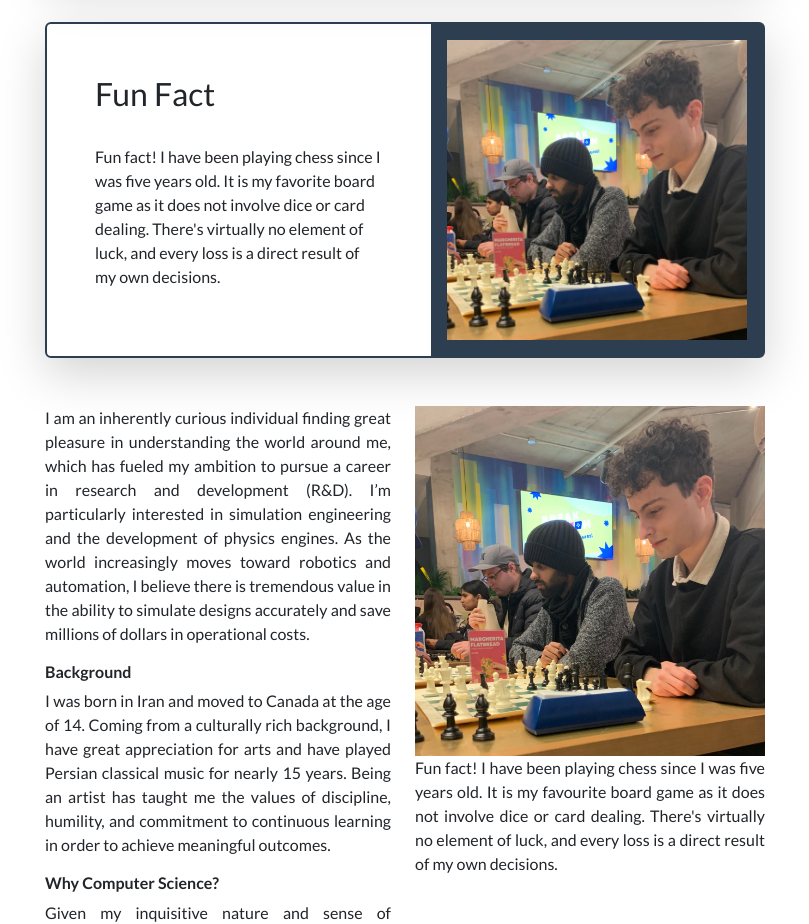
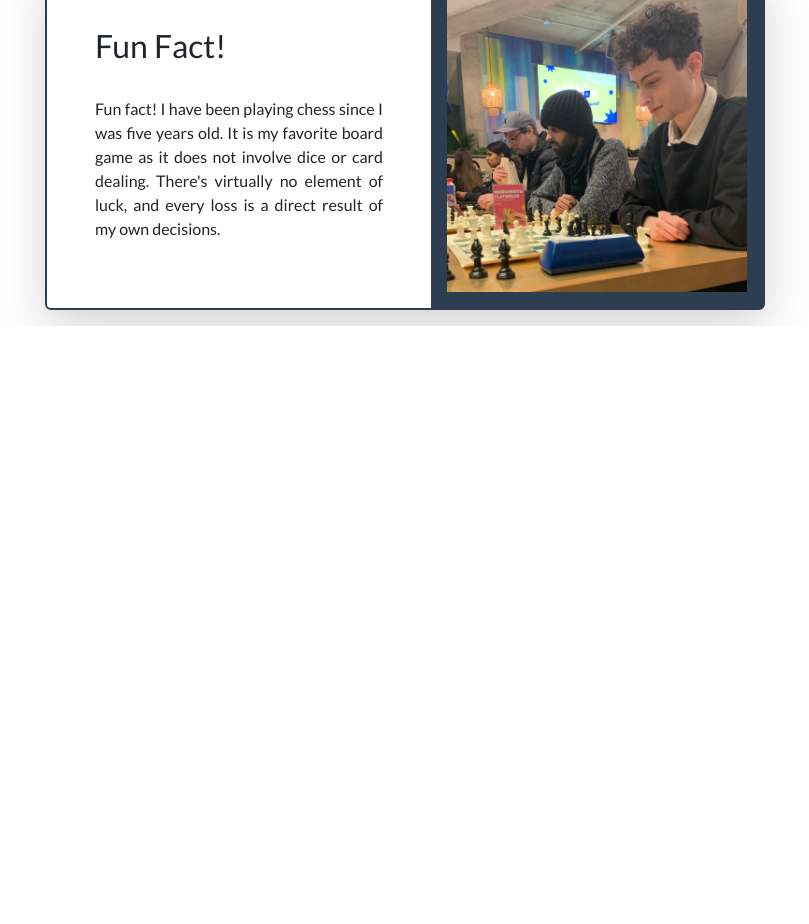
Before and after one commit to Bitstachio/portfolio, a SvelteKit app: page /about in a window 1280 px wide. Shown: the part 1873-2797 px from the top of the page, without its empty margins (235-1044 px from the left). After the commit the page ends 2199 px from the top, so only its background shows below. Built offline with nearby package versions, Linux system fonts and the light colour scheme.

Commit message:
Polish about page & component

```diff
--- a/src/lib/styles/global.scss
+++ b/src/lib/styles/global.scss
@@ -9,3 +9,8 @@
 		text-align: center;
 	}
 }
+
+// Bootstrap does not provide a utility class for justified text
+.app-text-justify {
+	text-align: justify;
+}
--- a/src/routes/about/+page.svelte
+++ b/src/routes/about/+page.svelte
@@ -9,45 +9,4 @@
 	{#each aboutArticles as article}
 		<About title={article.title} passage={article.passage} imgSrc={article.imgSrc} imgAlt={article.imgAlt} />
 	{/each}
-
-	<article class="w-75 mx-auto d-flex gap-4">
-		<div>
-			<p>
-				I am an inherently curious individual finding great pleasure in understanding the world around me, which has
-				fueled my ambition to pursue a career in research and development (R&D). I’m particularly interested in
-				simulation engineering and the development of physics engines. As the world increasingly moves toward robotics
-				and automation, I believe there is tremendous value in the ability to simulate designs accurately and save
-				millions of dollars in operational costs.
-			</p>
-
-			<h6><strong>Background</strong></h6>
-			<p>
-				I was born in Iran and moved to Canada at the age of 14. Coming from a culturally rich background, I have great
-				appreciation for arts and have played Persian classical music for nearly 15 years. Being an artist has taught me
-				the values of discipline, humility, and commitment to continuous learning in order to achieve meaningful
-				outcomes.
-			</p>
-
-			<h6><strong>Why Computer Science?</strong></h6>
-			<p>
-				Given my inquisitive nature and sense of creativity, I chose to study Computer Science. I believe that this
-				field provides me with the means not only to better understand the technologies I constantly interact with but
-				also to express my ideas as practical applications, addressing real-world challenges.
-			</p>
-		</div>
-		<div>
-			<img src={chess} alt="Playing chess" height="350rem" />
-			<p>
-				Fun fact! I have been playing chess since I was five years old. It is my favourite board game as it does not
-				involve dice or card dealing. There's virtually no element of luck, and every loss is a direct result of my own
-				decisions.
-			</p>
-		</div>
-	</article>
 </section>
-
-<style>
-	p {
-		text-align: justify;
-	}
-</style>
--- a/src/routes/about/About.svelte
+++ b/src/routes/about/About.svelte
@@ -5,12 +5,12 @@
 </script>
 
 <article
-	class="d-flex justify-content-center align-items-center w-75 mx-auto border border-primary border-2 rounded shadow-lg"
+	class="d-flex justify-content-center align-items-center w-75 mx-auto border border-primary border-2 rounded shadow-lg mb-3"
 >
 	<div class="p-5">
 		<h3>{title}</h3>
 		<br />
-		<p>{passage}</p>
+		<p class="app-text-justify">{passage}</p>
 	</div>
 	<div class="p-3 bg-primary">
 		<img src={imgSrc} alt={imgAlt ?? title} height="300" />
--- a/src/routes/about/about.constants.ts
+++ b/src/routes/about/about.constants.ts
@@ -4,7 +4,7 @@ export const aboutArticles: IAboutArticle[] = [
 	{
 		title: "Intro",
 		passage:
-			"I am an inherently curious individual finding great pleasure in understanding the world around me, which has fueled my ambition to pursue a career in research and development (R&D). I’m particularly interested in simulation engineering and the development of physics engines. As the world increasingly moves toward robotics and automation, I believe there is tremendous value in the ability to simulate designs accurately and save millions of dollars in operational costs.",
+			"I'm an inherently curious individual finding great pleasure in understanding the world around me. I'm particularly interested in simulation engineering and the development of physics engines. As the world increasingly moves toward robotics and automation, I believe there is tremendous value in the ability to simulate designs accurately and save millions of dollars in operational costs.",
 		imgSrc: "about/board.jpg",
 	},
 	{
@@ -20,7 +20,7 @@ export const aboutArticles: IAboutArticle[] = [
 		imgSrc: "about/think.jpg",
 	},
 	{
-		title: "Fun Fact",
+		title: "Fun Fact!",
 		passage:
 			"Fun fact! I have been playing chess since I was five years old. It is my favorite board game as it does not involve dice or card dealing. There's virtually no element of luck, and every loss is a direct result of my own decisions.",
 		imgSrc: "about/chess.jpg",
```
